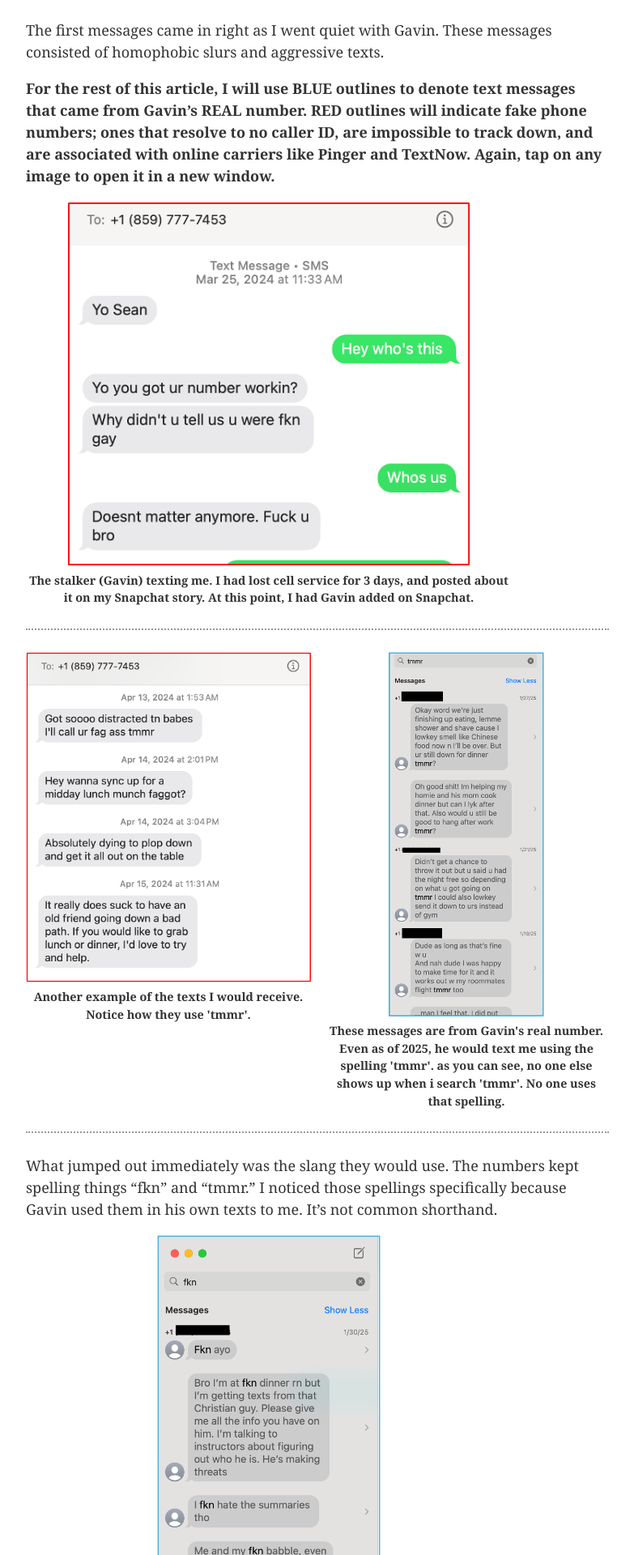
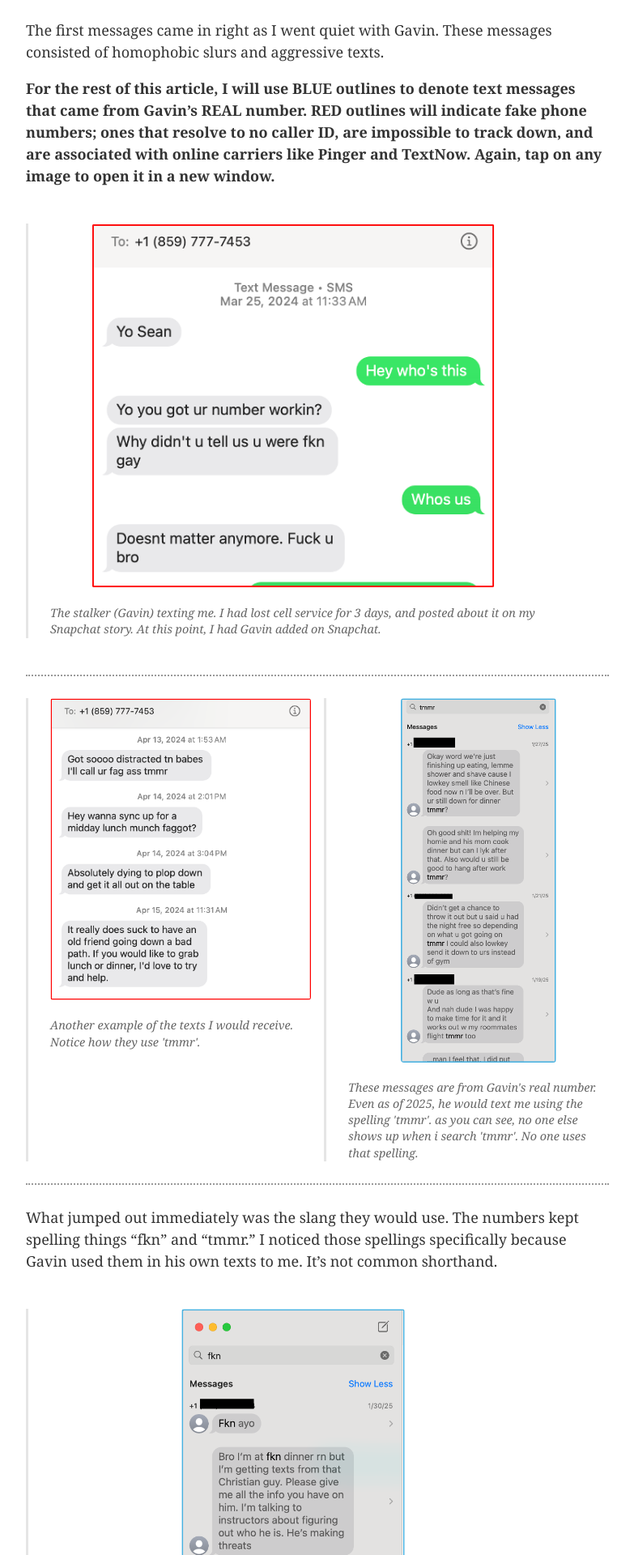
Before and after one commit to 0sps/sullivan.mx, a Jekyll site: the page built from _posts/2026-04-01-Gavin-Grier-stalker.md, in a window 1280 px wide. Shown: the part 1884-3804 px from the top of the page at 81% size, without its empty margins (248-1031 px from the left). Built offline with Jekyll 4.4.1, drawn with Linux system fonts in a browser that asks for light colours.

Commit message:
Update extra.css

```diff
--- a/assets/css/extra.css
+++ b/assets/css/extra.css
@@ -4,10 +4,13 @@ audio {
 }
 figure {
   text-align: center;
-  margin: 1em 0;
+  margin: 2.5em 0;
+  padding-left: 1.5em;
+  border-left: 3px solid rgba(0, 0, 0, 0.1);
 }
 figure img, figure video {
   max-width: 100%;
+  border-radius: 4px; /* Slight rounding for polish */
 }
 .stretch img {
   width: 100%;
@@ -20,7 +23,12 @@ figure img, figure video {
 }
 figcaption {
   font-size: 0.9rem;
-  font-weight: 600;
+  font-weight: 400;
+  font-style: italic;
+  color: #666;
+  margin-top: 1em;
+  line-height: 1.4;
+  text-align: left; /* Aligns nicely with the left border */
 }
 table {
   margin-top: 1em;
@@ -234,4 +242,18 @@ html[data-theme="dark"] .dynamic-toc-wrapper a:hover {
   .hl {
     color: #f9c;
   }
+
+  html:not([data-theme="light"]) figure {
+    border-left-color: rgba(255, 255, 255, 0.2);
+  }
+  html:not([data-theme="light"]) figcaption {
+    color: #aaa;
+  }
 }
+
+html[data-theme="dark"] figure {
+  border-left-color: rgba(255, 255, 255, 0.2);
+}
+html[data-theme="dark"] figcaption {
+  color: #aaa;
+}
```
